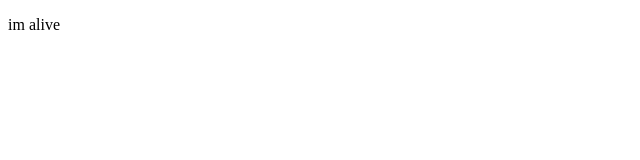
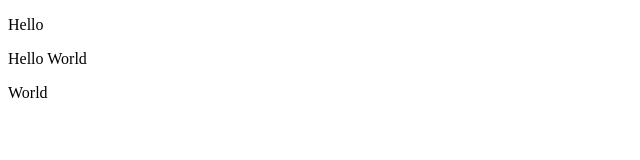
Before and after one commit to 0sunlight0/0sunlight0.github.io, a plain HTML site: page index.html in a window 1280 px wide. Shown: the whole page, without its empty margins (0-640 px from the left). Drawn offline with Linux system fonts and the light colour scheme.

Commit message:
Update index.html

```diff
--- a/index.html
+++ b/index.html
@@ -1,9 +1,17 @@
 <!DOCTYPE html>
 <html>
 <head>
-  <title>title</title>
+  <title>Sunlight Blog</title>
 </head>
 <body>
-<p>im alive</p>
+  <div class="header">
+    <p>Hello</p>
+  </div>
+  <div class="main">
+    <p>Hello World</p>
+  </div>
+  <div class="footer">
+    <p>World</p>
+  </div>
 </body>
 </html>
```
